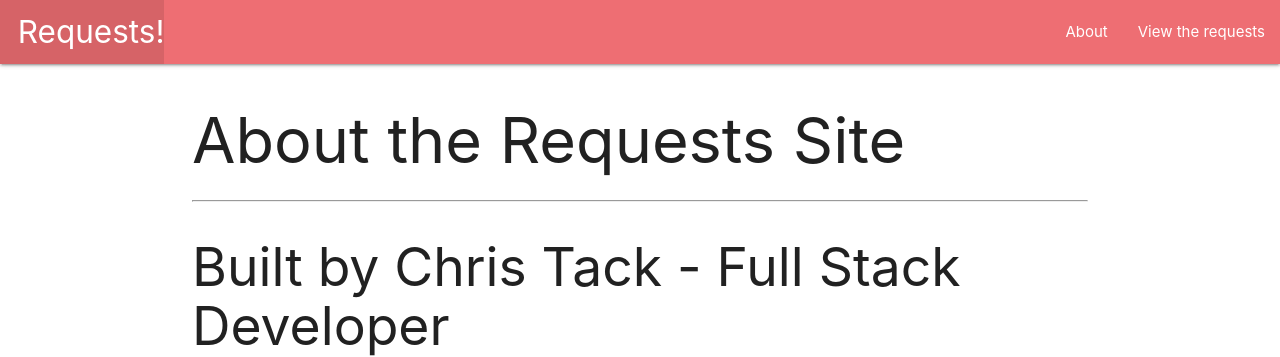
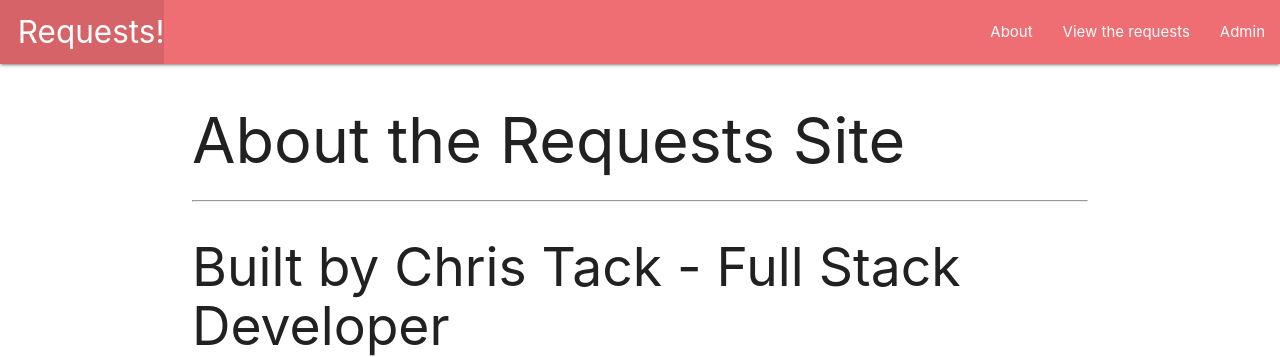
Before and after one commit to tackc/pythonCRUD, a Django app: page /about/ in a window 1280 px wide. Shown: the top 357 px of the page. Run offline with Django 3.2, Linux system fonts and the light colour scheme.

Commit message:
Add link to admin portal

```diff
--- a/requests/templates/base.html
+++ b/requests/templates/base.html
@@ -19,6 +19,7 @@
         <ul class="right">
           <li><a href="/about">About</a></li>
           <li><a href="/requests">View the requests</a></li>
+          <li><a href="/admin">Admin</a></li>
         </ul>
       </div>
     </nav>
```
